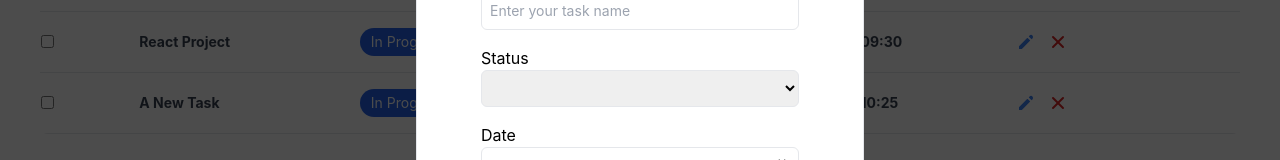
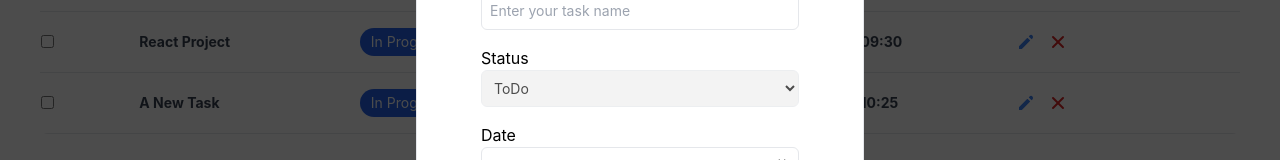
Before and after one commit to FaranakM-sys/Todo-List, a React (Create React App) app: page / in a window 1280 px wide. Both pictures are taken after a click on the button "Add Task". Shown: the part 295-455 px from the top of the page. Built offline with nearby package versions, Linux system fonts and the light colour scheme.

Commit message:
Final test

```diff
--- a/package.json
+++ b/package.json
@@ -21,8 +21,8 @@
     "web-vitals": "^1.1.2"
   },
   "scripts": {
-    "start": "react-scripts start",
-    "build": "react-scripts build",
+    "start": "react-scripts start && npm run watch:css",
+    "build": "react-scripts build && npm run build:css",
     "test": "react-scripts test",
     "eject": "react-scripts eject",
     "build:tailwind": "tailwindcss build src/index.css -o src/tailwind.output.css",
--- a/src/Components/Todos.tsx
+++ b/src/Components/Todos.tsx
@@ -1,4 +1,4 @@
-import React, { useState, useEffect, useCallback, memo, useMemo } from "react";
+import React, { useState, useEffect, memo, useMemo } from "react";
 
 import { data, sortDir } from "../todos";
 import { Todo, sortDirection } from "../types";
@@ -47,7 +47,6 @@ export const Todos = memo(() => {
   );
 
   const editItem = (item: Todo) => {
-    console.log(todoList);
     setSelectedItem(item);
     setCurentId(item.id);
 
@@ -77,6 +76,14 @@ export const Todos = memo(() => {
     allItems[objIndex].isCompleted = item.isCompleted;
     allItems[objIndex].date = item.date;
     allItems[objIndex].time = item.time;
+
+    if(item.isCompleted && item.status === completedBtn)
+    {
+    setActiveStatus(2);
+    setAllItems(allItems);
+    const todoItems = allItems.filter((todo) => todo.isCompleted === true);
+    setTodoList(todoItems);
+  }
   };
 
   const deleteTodo = (id: number) => {
@@ -119,19 +126,6 @@ export const Todos = memo(() => {
       setTodoList(alltodos);
     }
   };
-
-  /*useEffect(() => {
-    const json = localStorage.getItem("todoList");
-    const loadedTodos = JSON.parse(json !== null ? json : "");
-    if (loadedTodos) {
-      setTodoList(loadedTodos);
-    }
-  }, []);
-
-  useEffect(() => {
-    const json = JSON.stringify(todoList);
-    localStorage.setItem("todoList", json);
-  }, [todoList]);*/
 
   return (
     <>
--- a/src/Modal/modal.tsx
+++ b/src/Modal/modal.tsx
@@ -1,3 +1,4 @@
+import { useEffect } from "react";
 import { useRef } from "react";
 
 import { Todo } from "../types";
@@ -47,11 +48,13 @@ export const Modal = (props: Props) => {
         };
 
         props.editData(data);
-        console.log(data.title);
       }
       props.setIsShow(false);
     }
   };
+
+  useEffect(()=>{
+
   if (props.data) {
     if (
       titleRef.current &&
@@ -62,7 +65,6 @@ export const Modal = (props: Props) => {
       titleRef.current.value = props.data.title;
       statusRef.current.value = props.data.status;
       dateRef.current.value = props.data.date;
-      statusRef.current.value = props.data.status;
       timeRef.current.value = props.data.time;
     }
   } else {
@@ -75,15 +77,10 @@ export const Modal = (props: Props) => {
       titleRef.current.value = "";
       statusRef.current.value = "ToDo";
       dateRef.current.value = "";
-      statusRef.current.value = "";
       timeRef.current.value = "";
     }
   }
-  console.log("Modalll");
-  console.log(titleRef.current?.value);
-  //console.log(props.data);
-  console.log(props.currentId);
-  console.log(props.data?.title);
+  },[props.data])
 
   return (
     <div
@@ -114,12 +111,14 @@ export const Modal = (props: Props) => {
             ref={statusRef}
             className={`w-full p-2 text-primary border rounded-md outline-none text-sm transition duration-150 ease-in-out mb-4`}
             defaultValue={props.data && props.data.status}
+            disabled={!props.data}
           >
-            <option selected={true} value="ToDo">
+            <option value="ToDo">
               ToDo
             </option>
             <option value="Paused">Paused</option>
             <option value="In Progress">In Progress</option>
+            <option value="Completed">Completed</option>
           </select>
         </div>
 
```
